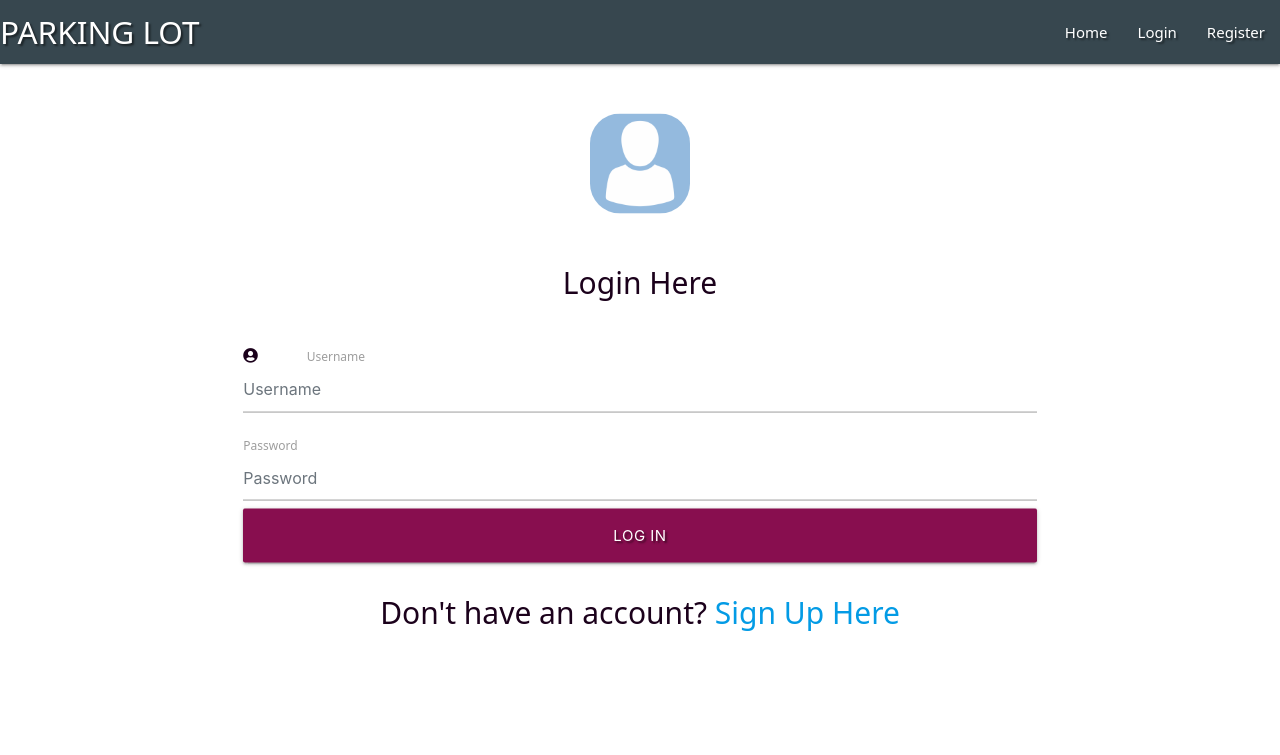
After one commit to ochukoerewive/data_centric, a Flask app: page /login in a window 1280 px wide. The commit adds this page. Shown: the top 755 px of the page. Run offline with Flask 2, Linux system fonts and the light colour scheme; some libraries are stand-ins or nearby versions.

Commit message:
Profile.html

```diff
--- a/app.py
+++ b/app.py
@@ -2,8 +2,11 @@ import os
 from flask import Flask, flash, render_template, url_for, redirect, request, session
 from flask_pymongo import PyMongo
 from bson.objectid import ObjectId
+from werkzeug.security import generate_password_hash, check_password_hash
+import bcrypt
 if os.path.exists("env.py"):
     import env
+
 
 app = Flask(__name__)
 
@@ -11,15 +14,77 @@ app.config["MONGO_DBNAME"] = os.environ.get("MONGO_DBNAME")
 app.config["MONGO_URI"] = os.environ.get("MONGO_URI")
 app.secret_key = os.environ.get("SECRET_KEY")
 
-
 mongo = PyMongo(app)
 
 
-@app.route("/")
-@app.route("/get_tasks")
-def get_tasks():
-    tasks = mongo.db.tasks.find()
-    return render_template("tasks.html", tasks=tasks)
+@app.route("/register", methods=["GET", "POST"])
+def register():
+    if request.method == "POST":
+        # CHECK IF USERNAME ALREADY EXISTS IN DB
+        existing_user = mongo.db.users.find_one({"username": request.form.get("username").lower()})
+
+        if existing_user:
+            flash("Username already exists")
+            return redirect(url_for("register"))
+
+        register = {
+            "username": request.form.get("username").lower(),
+            "email": request.form.get("email").lower(),
+            "password": generate_password_hash(request.form.get("password"))
+        }
+        mongo.db.users.insert_one(register)
+
+        # put the new user into 'session' cookie
+        session["user"] = request.form.get("username").lower()
+        flash("Registration Successful!")
+        return redirect(url_for("profile", username=session["user"]))
+    return render_template("register.html")
+
+
+@app.route("/login", methods=["GET", "POST"])
+def login():
+    if request.method == "POST":
+        #check if the username exists in db
+        existing_user = mongo.db.users.find_one({"username": request.form.get("username").lower()})
+
+        if existing_user:
+            # ensure hashed password matches user input
+            if check_password_hash(existing_user["password"], request.form.get("password")):
+                session["user"] = request.form.get("username").lower()
+                flash("Welcome, {}".format(request.form.get("username")))
+                return redirect(url_for("profile", username=session["user"]))
+            else:
+                # Invalid password match
+                flash("Incorrect Username and Password")
+                return redirect(url_for("login"))
+
+        else:
+            # Username doesn't exist
+            flash("Incorrect Username or Password")
+            return redirect(url_for("login"))
+    return render_template("login.html")
+
+
+@app.route("/profile/<username>", methods=["GET", "POST"])
+def profile(username):
+    # taking the username from the db
+    username = mongo.db.users.find_one({"username": session["user"]})["username"]
+
+    if session["user"]:
+        return render_template("profile.html", username=username)
+    return redirect(url_for("login"))
+
+
+@app.route("/logout")
+def logout():
+    # Remove user from session cookies
+    flash("You are logged out")
+    session.clear()
+    return redirect(url_for("login"))
+
+@app.route("/home")
+def home():
+    return render_template("home.html")
 
 
 if __name__ == "__main__":
--- /dev/null
+++ b/static/css/style.css
@@ -0,0 +1,114 @@
+*{
+    margin: 0;
+    padding: 0;
+}
+.body1{
+
+    text-align: center;
+
+}
+.wrapper{
+    width: 80%;
+    margin: 0 auto;
+    padding-top:5%
+}
+
+.imglot1{
+    width:100%;
+    height: 100%;
+    position: center;
+    top: 100px;
+    -webkit-background-size:cover;
+    background-size: cover;
+    background-position:center center ;
+}
+.banner-area{
+    padding-top:-8%;
+    font-size:70px;
+    text-transform: uppercase;
+    color:rgb(5, 3, 3);
+}
+.banner-area1{
+    margin-top:-100px;
+
+    font-size:40px;
+    text-transform: uppercase;
+    text-align: center;
+    color:rgb(0, 0, 0);
+    text-shadow: 2px 2px 6px rgb(212, 212, 212);
+}
+
+
+/*Selecting Lot to park your car */
+
+
+
+
+
+/* nav */
+
+.text-shadow {
+
+    text-shadow: 2px 2px 2px rgba(0, 0, 0, 0.5);
+}
+
+
+/* Loggin style*/
+
+.container{
+    color:rgb(27, 1, 27);
+    top: 50%;
+    left: 50%;
+    border-radius: 20px;
+    position: absolute;
+    transform: translate(-50%, -50%);
+    box-sizing: border-box;
+    padding: 60px 40px;
+}
+.container{
+    transition: 0.5s;
+}
+.container:hover{
+    -webkit-box-shadow: 6px 5px 10px -2px rgba(34, 34, 34, 0.69);
+    box-shadow: 6px 5px 10px -2px rgba(39, 39, 39, 0.69);
+}
+
+.avatar{
+    width: 100px;
+    height: 100px;
+    border-radius: 30%;
+    position: absolute;
+    top: -50px;
+    left: calc(50% - 50px);
+}
+h1{
+
+    text-align: center;
+    font-size: 2rem;
+}
+
+.form-group, .btn-block{
+    margin-top: 20px;
+}
+
+.flashes h4{
+    line-height: 2;
+}
+
+.carousel{
+    height:700px !important;
+}
+
+/*----------------------------*/
+.vehicleinfo{
+    width:80%;
+    color:rgb(27, 1, 27);
+    top: 50%;
+    left: 50%;
+    border-radius: 20px;
+    position: absolute;
+    transform: translate(-50%, -50%);
+    box-sizing: border-box;
+    padding: 60px 40px;
+    background-color:#fff;
+}
--- /dev/null
+++ b/static/js/script.js
@@ -0,0 +1,9 @@
+
+$(document).ready(function(){
+    $('.sidenav').sidenav();
+    });
+
+    document.addEventListener('DOMContentLoaded', function() {
+      var elems = document.querySelectorAll('select');
+      var instances = M.FormSelect.init(elems, options);
+    });
--- a/templates/base.html
+++ b/templates/base.html
@@ -1,13 +1,88 @@
+<!DOCTYPE html>
+
 <html>
+
 <head>
-        <title>{% block title %} {% endblock %} </title>
+
+    <meta charset="utf-8">
+    <meta http-equiv="X-UA-Compatible" content="IE=edge">
+    <meta name="viewport" content="width=device-width, initial-scale=1.0">
+    <meta name="description" content="">
+    <meta name="author" content="">
+    <link rel="stylesheet" href="https://cdnjs.cloudflare.com/ajax/libs/font-awesome/5.15.3/css/all.min.css"
+        integrity="sha512-iBBXm8fW90+nuLcSKlbmrPcLa0OT92xO1BIsZ+ywDWZCvqsWgccV3gFoRBv0z+8dLJgyAHIhR35VZc2oM/gI1w=="
+        crossorigin="anonymous" referrerpolicy="no-referrer" type="text/css" />
         <link href="https://cdn.jsdelivr.net/npm/bootstrap@5.0.2/dist/css/bootstrap.min.css" rel="stylesheet" integrity="sha384-EVSTQN3/azprG1Anm3QDgpJLIm9Nao0Yz1ztcQTwFspd3yD65VohhpuuCOmLASjC" crossorigin="anonymous">
-    <link rel="stylesheet" type="text/css" href="{{url_for('static', filename='style.css')}} ">
+    <link rel="stylesheet" href="https://cdnjs.cloudflare.com/ajax/libs/materialize/1.0.0/css/materialize.min.css"
+        type="text/css">
+
+    <link rel="stylesheet" type="text/css" href="{{url_for('static', filename='css/style.css')}}" type="text/css">
+    <title>{% block title %} {% endblock %} </title>
 </head>
 
 <body>
-   {% block content %}
-   {% endblock %}
+    <header>
+        <!-- This is for the main top bar-->
+        <nav class="nav-extended text-shadow #37474f blue-grey darken-3">
+            <div class="nav-wrapper">
+                <a href="#!" class="brand-logo">PARKING LOT</a>
+                <a href="#" data-target="mobile-demo" class="sidenav-trigger right"><i class="fas fa-bars"></i></a>
+                <ul class="right hide-on-med-and-down ">
+                    <li><a href="{{ url_for('home')}}">Home</a></li>
+                    {% if session.user %}
+                        <li><a href="{{ url_for('park')}}">Park Your Car</a></li>
+                        <li><a href="{{ url_for('profile', username=session['user'])}}">Profile</a></li>
+                        <li><a href="{{ url_for('logout')}}">Log Out</a></li>
+                    {% else %}
+                        <li><a href="{{ url_for('login')}}">Login</a></li>
+                        <li><a href="{{ url_for('register')}}">Register</a></li>
+                    {% endif %}
+                </ul>
+            </div>
+        </nav>
+        <!--This is for mobile sidenav-->
+        <ul class="sidenav" id="mobile-demo">
+            <li><h4 class="center-align light-blue-text text-darken-4">Shop Now</h4></li>
+            <li><a href="{{ url_for('home')}}">Home</a></li>
+            {% if session.user %}
+            <li><a href="{{ url_for('park')}}">Park Your Car</a></li>
+            <li><a href="{{ url_for('profile', username=session['user'])}}">Profile</a></li>
+            <li><a href="{{ url_for('logout')}}">Log Out</a></li>
+            {% else %}
+            <li><a href="{{ url_for('login')}}">Login</a></li>
+            <li><a href="{{ url_for('register')}}">Register</a></li>
+            {% endif %}
+        </ul>
+    </header>
+    <section>
+        <!-- flash messages-->
+        {% with messages = get_flashed_messages() %}
+            {% if messages %}
+                {% for message in messages %}
+                    <div class="row flashes">
+                        <h4 class="light-blue light-4 center-align">{{ message }}</h4>
+
+                    </div>
+                {% endfor %}
+            {% endif %}
+        {% endwith %}
+    </section>
+
+
+
+    <body>
+
+
+    {% block content %}
+    {% endblock %}
+
+
+    <script src="https://code.jquery.com/jquery-3.6.0.min.js"
+        integrity="sha256-/xUj+3OJU5yExlq6GSYGSHk7tPXikynS7ogEvDej/m4=" crossorigin="anonymous"></script>
+    <script src="https://cdnjs.cloudflare.com/ajax/libs/materialize/1.0.0/js/materialize.min.js"></script>
+
+    <script src="{{ url_for('static', filename='js/script.js') }}"></script>
+
 </body>
 
 </html>
--- /dev/null
+++ b/templates/login.html
@@ -0,0 +1,40 @@
+{% extends "base.html" %}
+{% block content %}
+
+<div class="container">
+    <img src="static/images/avatar.png" class="avatar" alt="">
+    <h1>Login Here</h1>
+    <div class="row">
+        <div class="col-md-12 col-md-offset-4">
+            <form method="POST" action="{{url_for('login') }}">
+                <div class="form-group">
+                    <i class="fas fa-user-circle prefix"></i>
+                    <label for="username">Username</label>
+                    <input type="text" class="form-control" name="username" placeholder="Username" minilength="5"
+                        maxlength="15" pattern="^[a-zA-Z0-9]{5,15}$" class="validate" required>
+                </div>
+
+                <div class="form-group">
+                    <label for="password">Password</label>
+                    <!-- flash messages-->
+                    <input type="password" class="form-control" name="password" placeholder="Password" minilength="5"
+                        maxlength="15" pattern="^[a-zA-Z0-9]{5,15}$" class="validate" required>
+                </div>
+
+                <button type="submit" class="col s12 btn-large pink darken-4 text-shadow">Log In</button>
+            </form>
+            <br>
+            <div>
+                <br>
+                <h1 class="account1"> Don't have an account?
+                <a href="{{ url_for('register')}}">Sign Up Here</a></h1>
+                <br>
+            </div>
+
+        </div>
+
+    </div>
+
+</div>
+
+{% endblock%}
```
Also changed, not shown: static/style.css (deleted, +0 -103 lines), templates/home.html (added, +45 -0 lines), templates/park.html (added, +61 -0 lines), templates/profile.html (added, +60 -0 lines), templates/register.html (added, +36 -0 lines).
